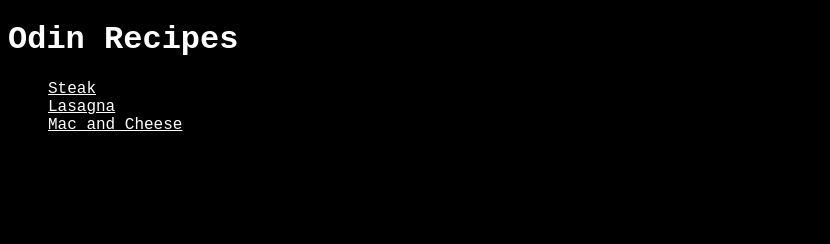
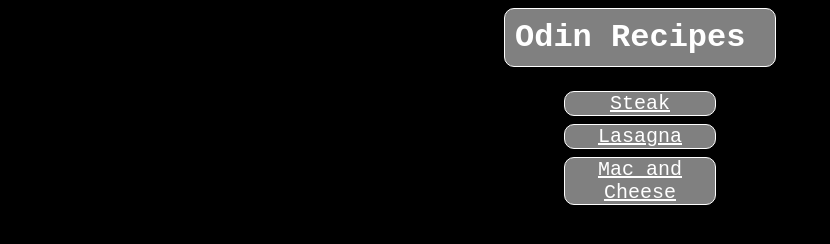
Before and after one commit to stphnmre/odin-recipes, a plain HTML site: page index.html in a window 1280 px wide. Shown: the whole page, without its empty margins (0-830 px from the left). Drawn offline with Linux system fonts and the light colour scheme.

Commit message:
added flexbox

```diff
--- a/index.html
+++ b/index.html
@@ -7,10 +7,15 @@
     </head>
     <body>
         <h1>Odin Recipes</h1>
-        <ul>
-            <li><a href="recipes/steak.html">Steak</a></li>
-            <li><a href="recipes/lasagna.html">Lasagna</a></li>
-            <li><a href="recipes/macncheese.html">Mac and Cheese</a></li>
-        </ul>
+        <div>
+            <a href="recipes/steak.html">Steak</a>
+        </div>
+        <div>
+            <a href="recipes/lasagna.html">Lasagna</a>
+        </div>
+        <div>
+            <a href="recipes/macncheese.html">Mac and Cheese</a>
+        </div>
+
     </body>
 </html>
--- a/style.css
+++ b/style.css
@@ -2,14 +2,36 @@ h1 {
     font-family: 'Courier New', Courier, monospace;
     color: white;
     text-align: left;
+    padding:10px;
+    margin: auto;
+    background-color: gray;
+    border-radius: 10px;
+    border: 1px solid white;
+    margin-bottom: 16px;
+    height: auto;
+    width:250px;
 }
 
-ul {
+a {
     font-family: 'Courier New', Courier, monospace;
+    color: white;
+    font-size: 20px;
 }
-a {
+
+div {
     color: white;
+    border-radius: 10px;
+    width: 150px;
+    height: auto;
+    background-color: gray;
+    border: 1px solid white;
+    margin-bottom: 8px;
+    text-align: center;
+    margin: auto;
 }
 body {
     background-color: black;
+    display: flex;
+    flex-direction: column;
+    gap: 8px;
 }
```
